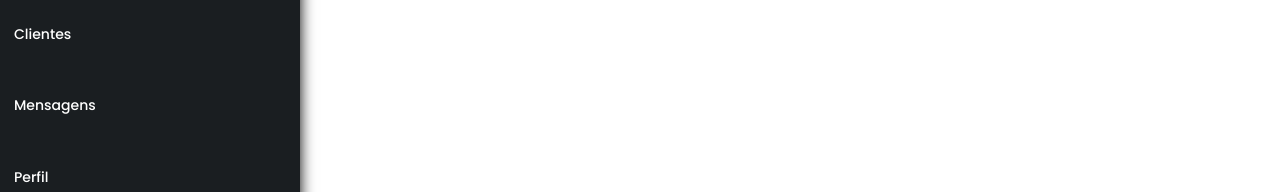
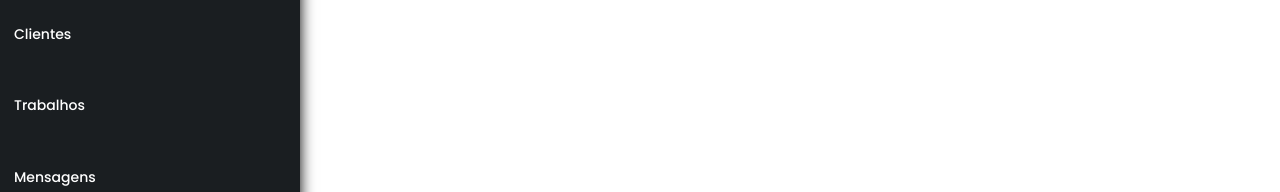
Before and after one commit to jeseias/meu-site-desktop, a React (Create React App) app: page /dashboard in a window 1280 px wide. Shown: the part 294-486 px from the top of the page. Built offline with nearby package versions, Linux system fonts and the light colour scheme.

Commit message:
Add the trabalho menu-item

```diff
--- a/src/Layout/Sidemenu/index.js
+++ b/src/Layout/Sidemenu/index.js
@@ -11,6 +11,7 @@ export default () => {
     { name: 'Início', active: true },
     { name: 'Serviços', active: false },
     { name: 'Clientes', active: false },
+    { name: 'Trabalhos', active: false },
     { name: 'Mensagens', active: false },
     { name: 'Perfil', active: false }
   ])
```
